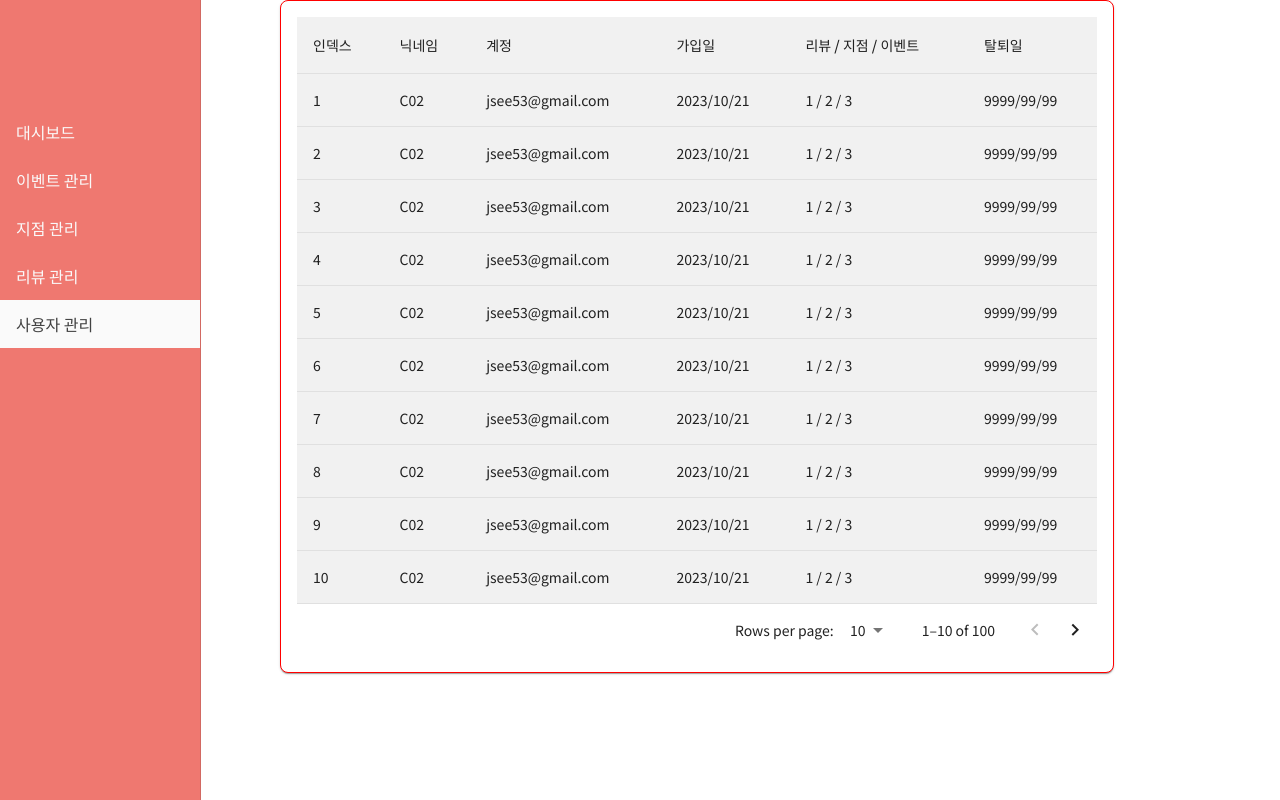
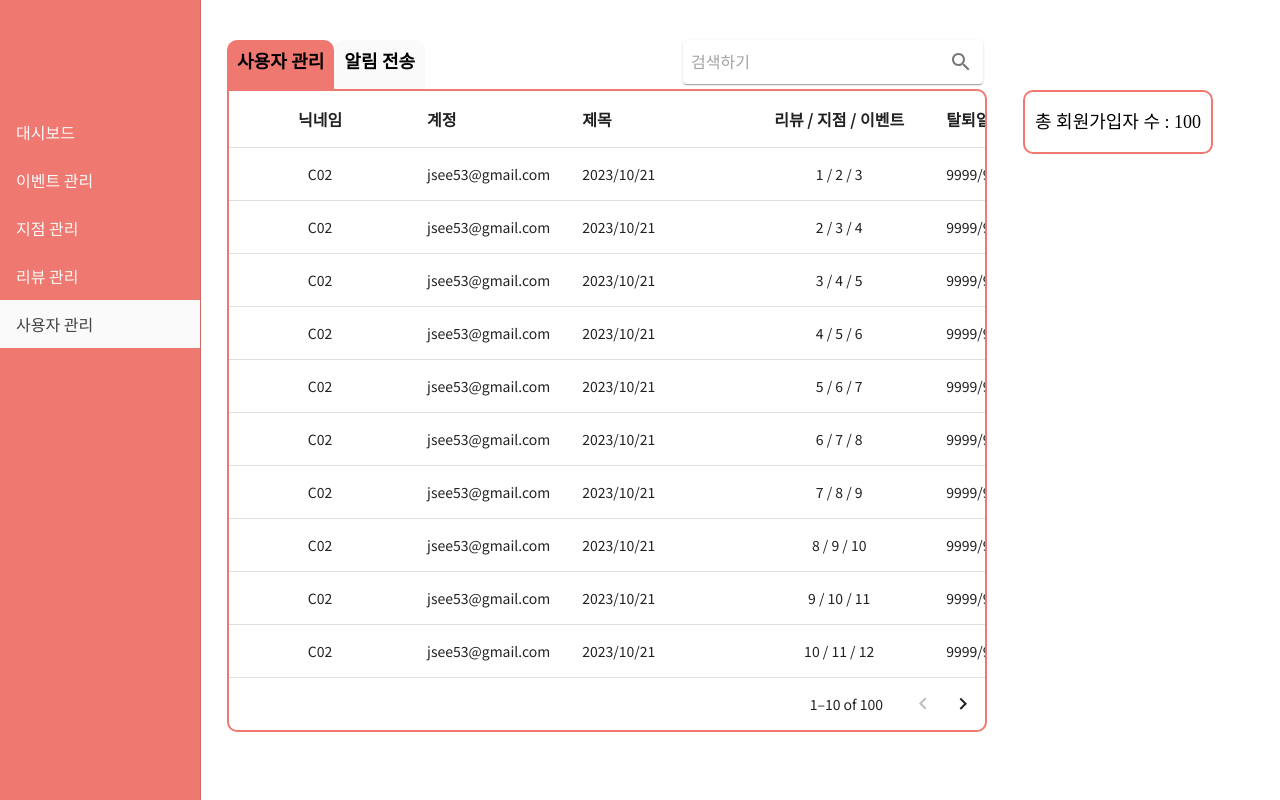
Before and after one commit to develop-pix/dump-in-admin-FE, a React (Vite) app: page /user in a window 1280 px wide. Built offline with nearby package versions, Linux system fonts and the light colour scheme; the HTML template or start-up script is replaced by a standard one.

Commit message:
유저 관리 페이지 수정(1)

```diff
--- a/src/components/manage-user/UserManageForm.tsx
+++ /dev/null
@@ -1,24 +0,0 @@
-import SideBar from "../reuse/sidebar/SideBar";
-import UserManageTable from "./UserManageTable";
-import Box from "@mui/material/Box";
-
-// 유저 관리 페이지
-export default function UserManageForm() {
-  // 임의의 100개의 사용자 데이터 배열 생성
-  const userData = Array.from({ length: 100 }, () => ({
-    nickname: "C02",
-    email: "jsee53@gmail.com",
-    join_date: "2023/10/21",
-    review: "1",
-    branch: "2",
-    event: "3",
-    withdrawal_date: "9999/99/99",
-  }));
-
-  return (
-    <Box sx={{ display: "flex" }}>
-      <SideBar />
-      <UserManageTable data={userData} />
-    </Box>
-  );
-}
--- a/src/components/manage-user/UserManageTable.tsx
+++ /dev/null
@@ -1,92 +0,0 @@
-import Box from "@mui/material/Box";
-import Paper from "@mui/material/Paper";
-import Table from "@mui/material/Table";
-import TableHead from "@mui/material/TableHead";
-import TableBody from "@mui/material/TableBody";
-import TableRow from "@mui/material/TableRow";
-import TableCell from "@mui/material/TableCell";
-import TablePagination from "@mui/material/TablePagination"; // 페이지네이션 추가
-import { useState } from "react";
-
-import { UserManageTableType } from "../../interface/UserManage.interface";
-
-export default function UserManageTable({
-  data,
-}: {
-  data: UserManageTableType[];
-}) {
-  // 페이지네이션 상태
-  const [page, setPage] = useState(0);
-  const [rowsPerPage, setRowsPerPage] = useState(10); // 한 페이지에 보여줄 데이터 수
-
-  // 페이지 변경 시 호출
-  const handleChangePage = (event: unknown, newPage: number) => {
-    setPage(newPage);
-  };
-
-  // 한 페이지에 보여줄 데이터 수 변경 시 호출
-  const handleChangeRowsPerPage = (
-    event: React.ChangeEvent<HTMLInputElement>
-  ) => {
-    setRowsPerPage(parseInt(event.target.value, 10));
-    setPage(0); // 페이지네이션을 다시 0 페이지로 리셋
-  };
-
-  return (
-    <Box sx={{ marginTop: 0, marginLeft: 10 }}>
-      <Paper
-        sx={{
-          borderRadius: 2,
-          border: "1px solid red",
-          padding: 2,
-          width: 800,
-        }}
-      >
-        <Table sx={{ borderSpacing: 5 }}>
-          <TableHead>
-            <TableRow sx={{ backgroundColor: "#F1F1F1", color: "white" }}>
-              <TableCell>인덱스</TableCell>
-              <TableCell>닉네임</TableCell>
-              <TableCell>계정</TableCell>
-              <TableCell>가입일</TableCell>
-              <TableCell>리뷰 / 지점 / 이벤트</TableCell>
-              <TableCell>탈퇴일</TableCell>
-            </TableRow>
-          </TableHead>
-          <TableBody>
-            {data
-              .slice(page * rowsPerPage, page * rowsPerPage + rowsPerPage)
-              .map((user, index) => (
-                <TableRow
-                  key={index}
-                  sx={{
-                    backgroundColor: "#F1F1F1",
-                    color: "white",
-                    borderRadius: 10,
-                    marginBottom: 10,
-                  }}
-                >
-                  <TableCell>{index + 1 + page * rowsPerPage}</TableCell>
-                  <TableCell>{user.nickname}</TableCell>
-                  <TableCell>{user.email}</TableCell>
-                  <TableCell>{user.join_date}</TableCell>
-                  <TableCell>
-                    {user.review} / {user.branch} / {user.event}
-                  </TableCell>
-                  <TableCell>{user.withdrawal_date}</TableCell>
-                </TableRow>
-              ))}
-          </TableBody>
-        </Table>
-        <TablePagination
-          component="div"
-          count={data.length}
-          page={page}
-          onPageChange={handleChangePage}
-          rowsPerPage={rowsPerPage}
-          onRowsPerPageChange={handleChangeRowsPerPage}
-        />
-      </Paper>
-    </Box>
-  );
-}
--- /dev/null
+++ b/src/components/user-manage/UserManage.tsx
@@ -0,0 +1,123 @@
+import { Box } from "@mui/material";
+import Table from "../reuse/table/Table";
+import { customColors } from "../../styles/base/Variable.style";
+import { UserTableColumn } from "../../interface/UserManage.interface";
+import { useState } from "react";
+import SearchInput from "../reuse/input/SearchInput";
+
+export default function UserManage() {
+  const [search, setSearch] = useState<string>("");
+  const [page, setPage] = useState<number>(0);
+  const rowCount = 100; // 데이터 개수 = 총 회원가입자 수
+
+  /* 표 제목 및 포맷 설정 */
+  const tablecolumns: UserTableColumn[] = [
+    {
+      id: "nickname",
+      label: "닉네임",
+      minWidth: 150,
+      align: "center",
+    },
+    { id: "account", label: "계정", minWidth: 120 },
+    {
+      id: "join_date",
+      label: "제목",
+      minWidth: 150,
+    },
+    {
+      id: "review",
+      label: "리뷰 / 지점 / 이벤트",
+      minWidth: 150,
+      align: "center",
+    },
+    {
+      id: "withdrawal_date",
+      label: "탈퇴일",
+      minWidth: 120,
+    },
+  ];
+
+  const tablerows = Array.from({ length: 100 }, (_, index) => ({
+    nickname: "C02",
+    account: "jsee53@gmail.com",
+    join_date: "2023/10/21",
+    review: `${index + 1} / ${index + 2} / ${index + 3}`,
+    withdrawal_date: "9999/99/99",
+  }));
+
+  return (
+    <Box
+      sx={{
+        display: "flex",
+        justifyContent: "center",
+        margin: "40px 0px 40px 0px",
+        minWidth: "65vw",
+      }}
+    >
+      <Box sx={{ width: "70%" }}>
+        <Box
+          sx={{
+            display: "flex",
+            width: "100%",
+            justifyContent: "space-between",
+          }}
+        >
+          <Box sx={{ display: "flex" }}>
+            <Box
+              sx={{
+                fontWeight: "600",
+                borderColor: `${customColors.color_border_gray}`,
+                borderBottom: "none",
+                padding: "13px 10px 5px 10px",
+                borderRadius: "10px 10px 0 0",
+                backgroundColor: `${customColors.main}`,
+                fontSize: "18px",
+              }}
+            >
+              사용자 관리
+            </Box>
+            <Box
+              sx={{
+                fontWeight: "600",
+                borderColor: `${customColors.color_border_gray}`,
+                borderBottom: "none",
+                padding: "13px 10px 5px 10px",
+                borderRadius: "10px 10px 0 0",
+                backgroundColor: `${customColors.white}`,
+                fontSize: "18px",
+              }}
+            >
+              알림 전송
+            </Box>
+          </Box>
+
+          <Box sx={{ display: "flex", gap: "50px" }}>
+            <SearchInput search={search} setSearch={setSearch} />
+          </Box>
+        </Box>
+        <Table
+          columns={tablecolumns}
+          rows={tablerows}
+          page={page}
+          setPage={setPage}
+        />
+      </Box>
+      <Box
+        sx={{
+          display: "flex",
+          justifyContent: "center",
+          margin: "50px 40px 0 40px",
+          border: "2px solid",
+          borderColor: `${customColors.main}`,
+          borderRadius: "10px",
+          padding: "10px",
+          alignItems: "center",
+          height: "40px",
+          fontSize: "18px",
+        }}
+      >
+        <Box>총 회원가입자 수 : {rowCount}</Box>
+      </Box>
+    </Box>
+  );
+}
--- /dev/null
+++ b/src/components/user-manage/UserManageForm.tsx
@@ -0,0 +1,13 @@
+import SideBar from "../reuse/sidebar/SideBar";
+import Box from "@mui/material/Box";
+import UserManage from "./UserManage";
+
+// 유저 관리 페이지
+export default function UserManageForm() {
+  return (
+    <Box sx={{ display: "flex" }}>
+      <SideBar />
+      <UserManage />
+    </Box>
+  );
+}
--- a/src/pages/UserManage.tsx
+++ b/src/pages/UserManage.tsx
@@ -1,4 +1,4 @@
-import UserManageForm from "../components/manage-user/UserManageForm";
+import UserManageForm from "../components/user-manage/UserManageForm";
 
 // 유저 관리 페이지
 export default function UserManage() {
```
Also changed, not shown: src/interface/UserManage.interface.ts (+8 -8 lines), src/interface/reuse/Table.interface.ts (+11 -1 lines).
